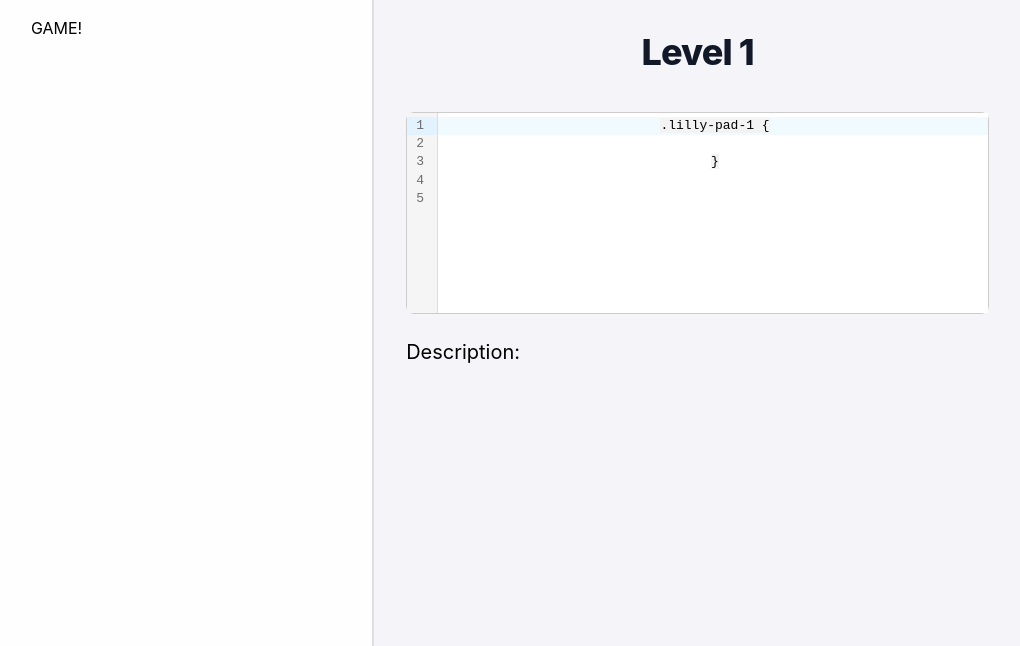
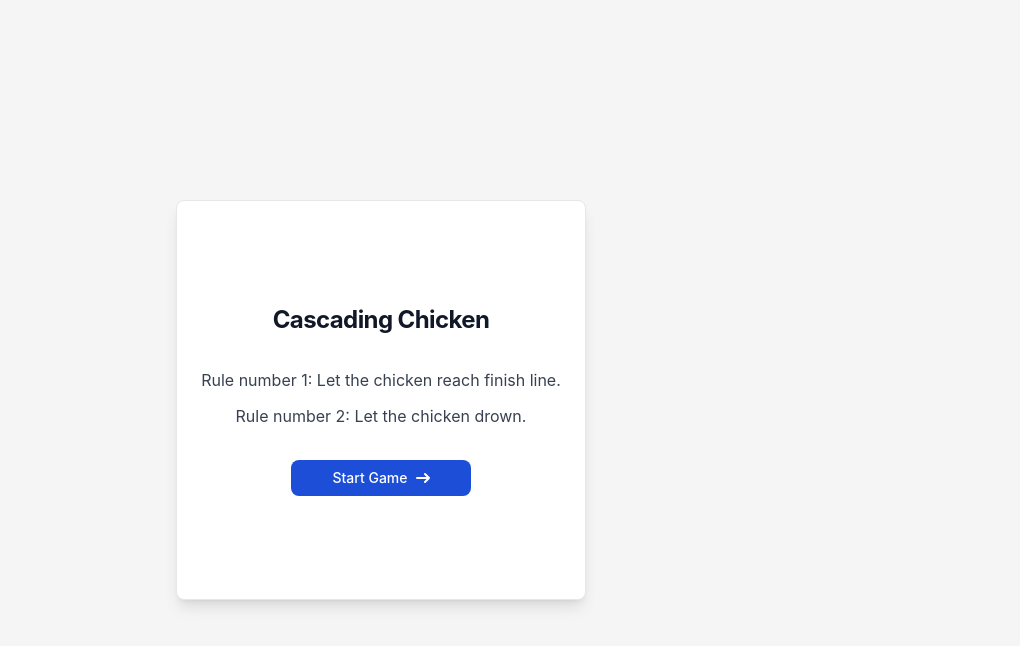
Before and after one commit to EswarBenarjee/cascading-chicken, a React (Create React App) app: page / in a window 1280 px wide. Shown: the top 646 px of the page, without its empty margins (259-1279 px from the left). Built offline with nearby package versions, Linux system fonts and the light colour scheme.

Commit message:
Home Page

```diff
--- a/src/App.js
+++ b/src/App.js
@@ -1,17 +1,27 @@
 import "./styles/App.css";
 import LevelTitle from "./components/LevelTitle";
+import StartGame from "./pages/StartGame";
 import CodeEditor from "./components/CodeEditor";
 import Description from "./components/Description";
+import { useSelector, useDispatch } from "react-redux";
 
 function App() {
+  const gameStarted = useSelector((state) => state.game.gameStarted);
+
   return (
     <div className="App flex flex-row justify-around items-center h-screen">
+      {gameStarted ? (
+        <>
           <div className="left-panel h-full w-full">GAME!</div>
           <div className="right-panel h-full w-full">
             <LevelTitle />
             <CodeEditor />
             <Description />
           </div>
+        </>
+      ) : (
+        <StartGame />
+      )}
     </div>
   );
 }
--- a/src/features/game/gameSlice.js
+++ b/src/features/game/gameSlice.js
@@ -1,12 +1,12 @@
 import { createSlice } from "@reduxjs/toolkit";
-import Description from "../../components/Description";
 
 const initialState = {
   level: 1,
   code: "",
   playerPosition: { row: 0, col: 0 },
   levelPassed: false,
-  description: ""
+  description: "",
+  gameStarted: false,
 };
 
 const gameSlice = createSlice({
@@ -15,6 +15,9 @@ const gameSlice = createSlice({
   reducers: {
     setCode: (state, action) => {
       state.code = action.payload;
+    },
+    setGameStart: (state, action) => {
+      state.gameStarted = action.payload;
     },
     movePlayer: (state, action) => {
       state.playerPosition = action.payload;
@@ -67,5 +70,6 @@ const gameSlice = createSlice({
   },
 });
 
-export const { setCode, movePlayer, passLevel, nextLevel } = gameSlice.actions;
+export const { setCode, movePlayer, passLevel, nextLevel, setGameStart } =
+  gameSlice.actions;
 export default gameSlice.reducer;
--- /dev/null
+++ b/src/pages/StartGame.js
@@ -0,0 +1,47 @@
+import { useDispatch } from "react-redux";
+import { setGameStart } from "../features/game/gameSlice";
+
+const StartGame = () => {
+  const dispatch = useDispatch();
+
+  const startGame = () => {
+    dispatch(setGameStart(true));
+  };
+
+  return (
+    <div className=" p-6 bg-white border border-gray-200 rounded-lg shadow-lg h-1/2 flex flex-col justify-center items-center">
+      <h5 className="mb-2 text-2xl font-bold tracking-tight text-gray-900 mb-8">
+        Cascading Chicken
+      </h5>
+      <p className="mb-3 font-normal text-gray-700">
+        Rule number 1: Let the chicken reach finish line.
+      </p>
+      <p className="mb-3 font-normal text-gray-700 mb-8">
+        Rule number 2: Let the chicken drown.
+      </p>
+      <div
+        className="w-1/2 inline-flex justify-center items-center px-3 py-2 text-sm font-medium text-center text-white bg-blue-700 rounded-lg hover:bg-blue-800 focus:ring-4 focus:outline-none focus:ring-blue-300"
+        onClick={startGame}
+      >
+        Start Game
+        <svg
+          className="rtl:rotate-180 w-3.5 h-3.5 ms-2"
+          aria-hidden="true"
+          xmlns="http://www.w3.org/2000/svg"
+          fill="none"
+          viewBox="0 0 14 10"
+        >
+          <path
+            stroke="currentColor"
+            strokeLinecap="round"
+            strokeLinejoin="round"
+            strokeWidth="2"
+            d="M1 5h12m0 0L9 1m4 4L9 9"
+          />
+        </svg>
+      </div>
+    </div>
+  );
+};
+
+export default StartGame;
```
Lines whose indentation alone changed are shown as unchanged.
